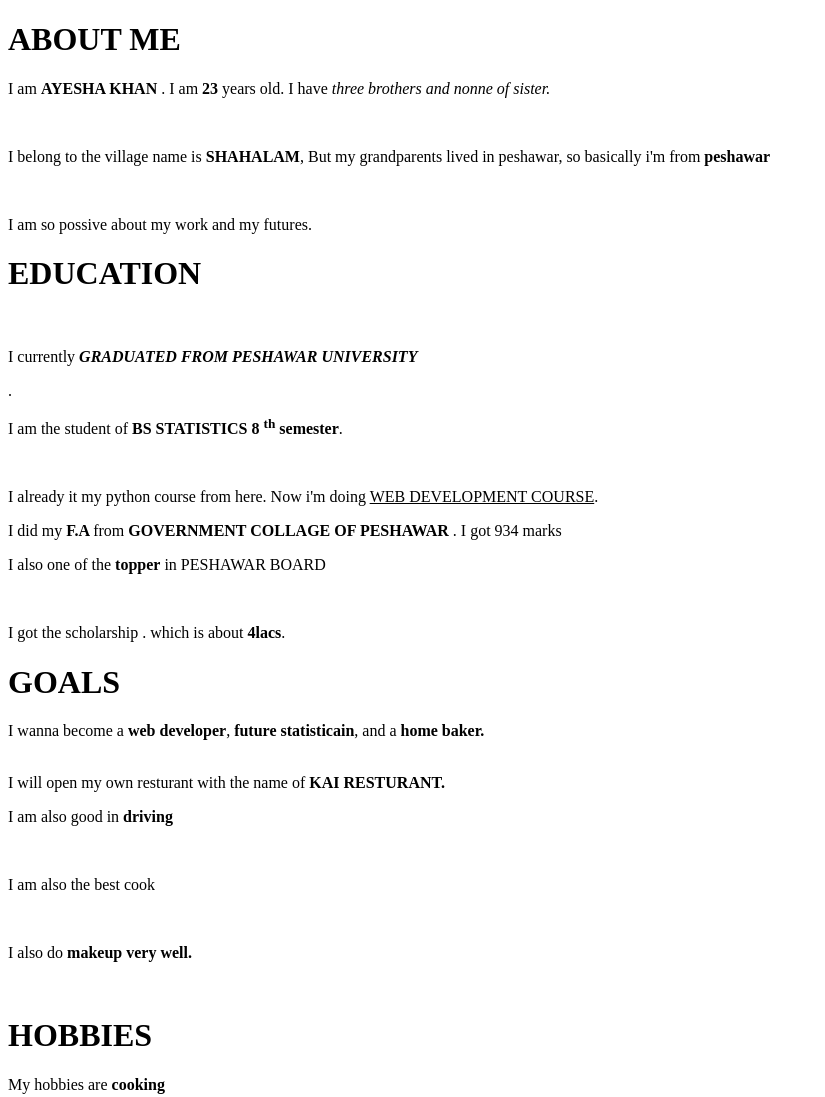
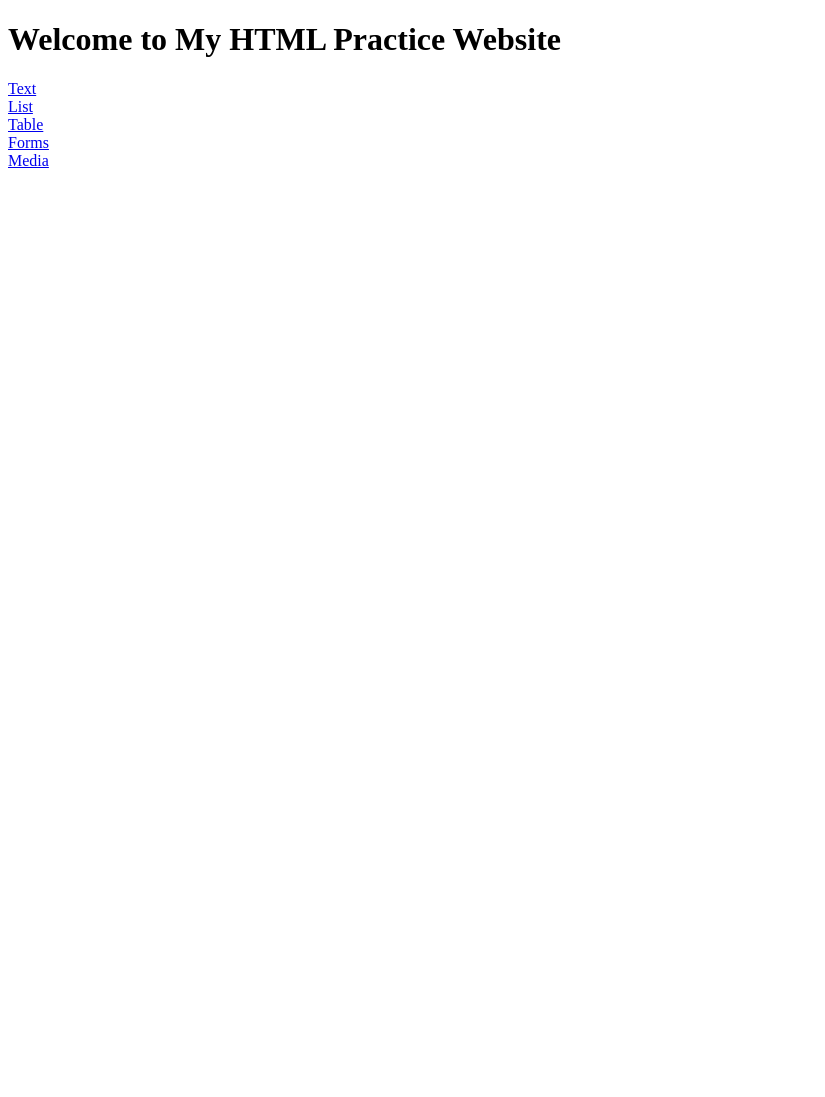
Before and after one commit to Ayeshakhanik/Practice1-html, a plain HTML site: page index.html in a window 1280 px wide. Shown: the top 1097 px of the page, without its empty margins (0-825 px from the left). After the commit the page ends 800 px from the top, so only its background shows below. Drawn offline with Linux system fonts and the light colour scheme.

Commit message:
Add index page

```diff
--- a/index.html
+++ b/index.html
@@ -1,38 +1,15 @@
 <!DOCTYPE html>
-<html lang="en">
+<html>
 <head>
-    <meta charset="UTF-8">
-    <meta name="viewport" content="width=device-width, initial-scale=1.0">
-    <title>Document</title>
+    <title>Ayesha's HTML Practice</title>
 </head>
 <body>
-    <h1> ABOUT ME</h1>
-    <p> I am <b> AYESHA KHAN</b> . I am <b> 23</b> years old. I have <i> three brothers and nonne of sister.</i></p>
-<br>
-<P> I belong to the village name is <b> SHAHALAM</b>, But my grandparents lived in peshawar, so basically i'm from <b> peshawar</b></P>
-<br>
-<p> I am so possive about my work and my futures.</p>
-<h1> EDUCATION</h1> <br>
-<p> I currently <B><i> GRADUATED FROM PESHAWAR UNIVERSITY</i></B></p>.
-<br>
-<p> I am the student of <b> BS STATISTICS 8 <sup>th</sup> semester</b>. </p> <br>
-<p> I already it my python course from here. Now i'm doing <u> WEB DEVELOPMENT COURSE</u>.</p>
-<p> I did my <b> F.A </b> from <b> GOVERNMENT COLLAGE OF PESHAWAR </b>. I got 934 marks </p>
-<P> I also one of the <b> topper</b> in PESHAWAR BOARD </P> <br>
-<p> I got the scholarship . which is about <b> 4lacs</b>.</p>
-<h1> GOALS</h1>
-<p> I wanna become a <b> web developer</b>, <b> future statisticain</b>, and a <b> home baker.</b></p>
-<br>
-I will open my own resturant with the name of <b> KAI RESTURANT.</b> <br>
-<p> I am also good in <b> driving</b></p> <br>
-<p> I am also the best cook</p> <br>
- <p> I also do <b> makeup very well.</b></p> <br>
- <h1> HOBBIES</h1>
- <p> My hobbies are <b> cooking</b></p> <br>
- <p> Doing cleaing in home</p> <br>
- <p> I am also good in video editing make contents on <i> Social media</i></p>
+    <h1>Welcome to My HTML Practice Website</h1>
 
- <a href="links.html"> Go to links</a> <br> <br>
- <a href="list.html"> Go to LIST</a> <br> <br>
+    <a href="text.html">Text</a><br>
+    <a href="list.html">List</a><br>
+    <a href="table.html">Table</a><br>
+    <a href="forms.html">Forms</a><br>
+    <a href="media.html">Media</a><br>
 </body>
 </html>
```
Also changed, not shown: text.html (added, +38 -0 lines).
